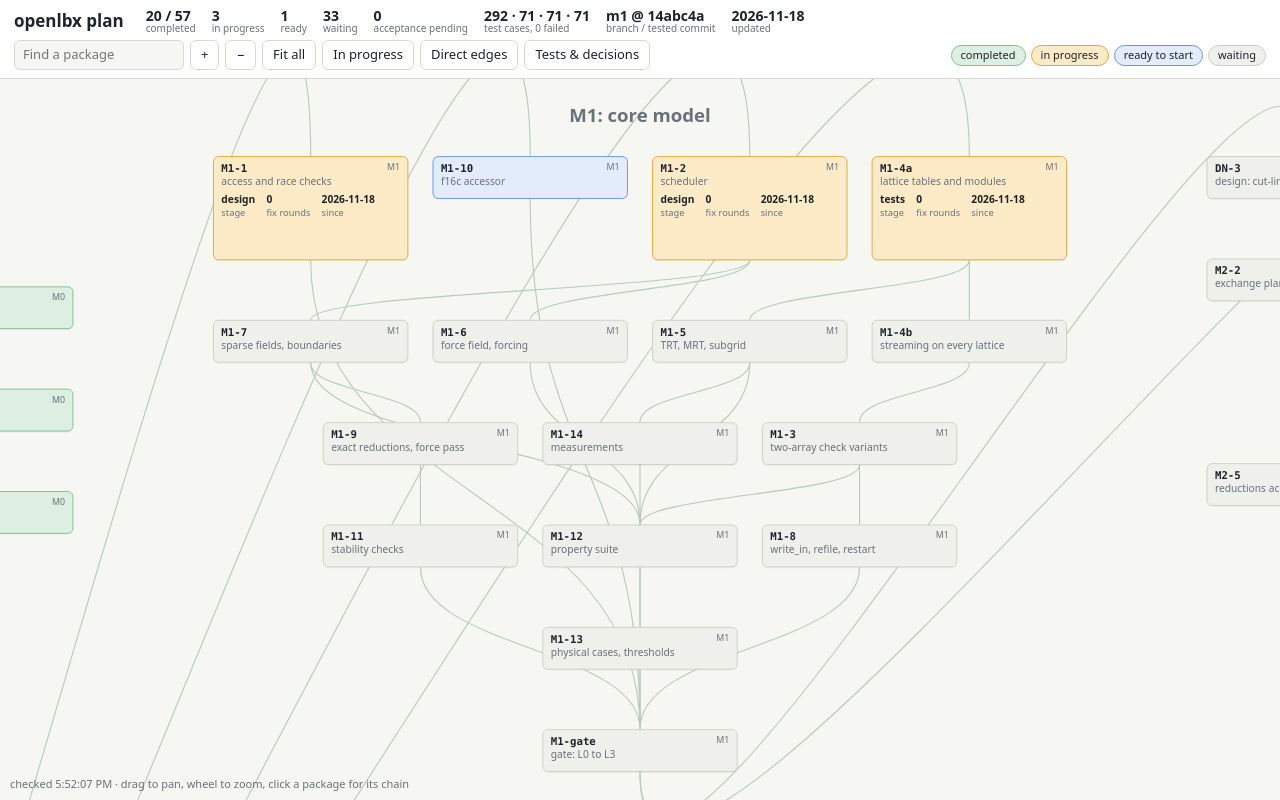
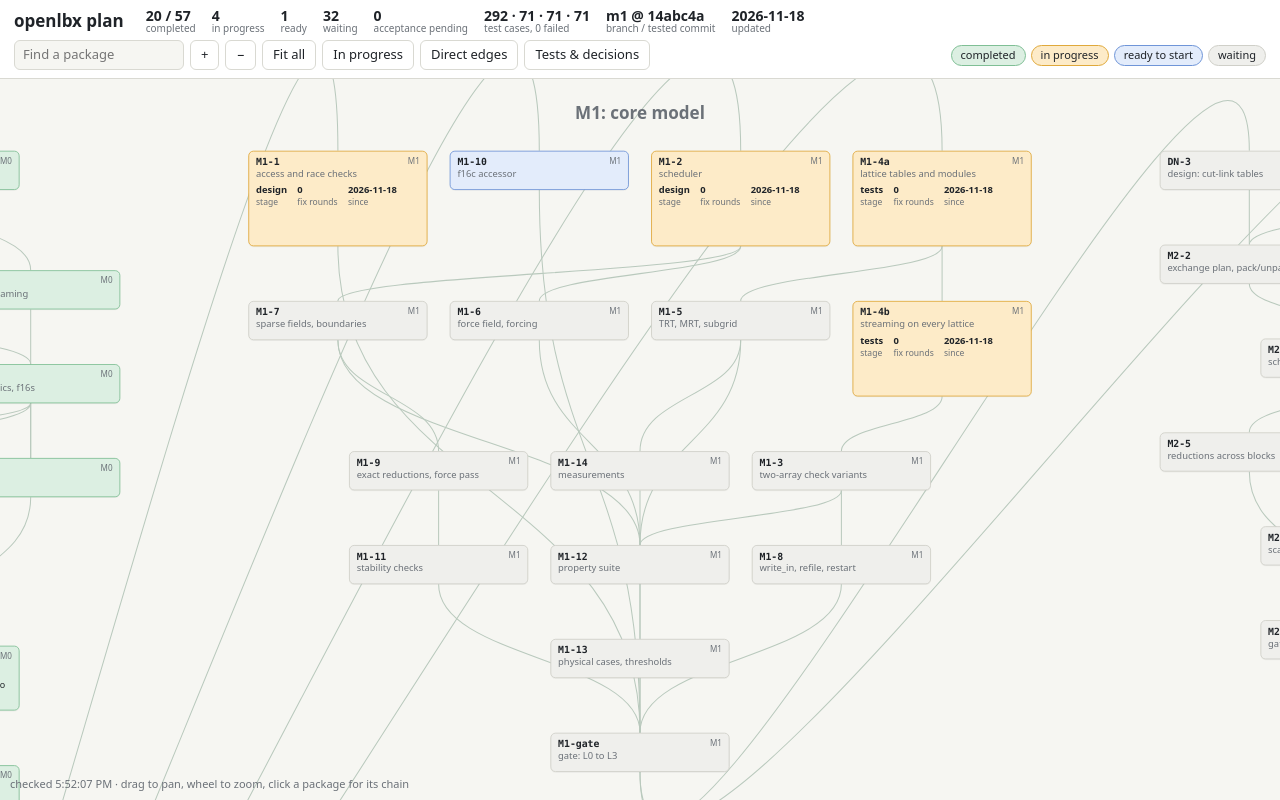
Before and after one commit to sadegh1068/openlbx-status, a plain HTML site: page index.html in a window 1280 px wide. Drawn offline with Linux system fonts and the light colour scheme.

Commit message:
Update status

```diff
--- a/data.json
+++ b/data.json
@@ -258,10 +258,12 @@
     {
      "id": "M1-4b",
      "title": "streaming on every lattice",
-     "status": "pending",
+     "status": "running",
      "deps": [
       "M1-4a"
-     ]
+     ],
+     "stage": "tests",
+     "since": "2026-11-18"
     },
     {
      "id": "M1-10",
@@ -595,24 +597,36 @@
  ],
  "findings": [
   {
+   "id": "IMPL-M1-12",
+   "text": "remedy (a) of ARCH-32 names `double_buffer = true`, which is not among the key spellings Fix: open: the key is added with the first module that needs it; until then a manifest with it is refused as an unknown key"
+  },
+  {
+   "id": "IMPL-M1-11",
+   "text": "no manifest key restricts the cells in which a fragment writes a field, so the write class of a fused pass was undefined Fix: `updated(s)` less the input classes of the field; a pass: its mask less the input classes. Open: a per-fragment write class may be needed for the b..."
+  },
+  {
+   "id": "IMPL-M1-10",
+   "text": "ARCH-35 says \"exactly one pass\" and then \"without a declared order\"; what a declared order is was not said Fix: configuration order of fused instances; `after` / `before` chains between passes; the second sentence governs"
+  },
+  {
+   "id": "IMPL-M1-8",
+   "text": "generated text depends on the configuration, so a two-way lexical comparison with a fixed declaration cannot hold (a field write for `rho` only nev... Fix: stages 2 and 12 are checked by contract; other generated fragments one way; neighbour reads of generated text are supplied as declarations by the g..."
+  },
+  {
+   "id": "IMPL-M1-7",
+   "text": "ARCH-42 (b) omitted the component macros `FIELD_READ_C`, `FIELD_WRITE_C`, and (e) did not say whether a name declared only under `writes` may be re... Fix: both macros are reserved forms and name the component as the part; a name under `writes` may be read"
+  },
+  {
+   "id": "IMPL-M1-6",
+   "text": "section 6.1 and ARCH-32 did not fix the syntax of cell-class predicates, stencils and masks in `[[uses]]` and `[[pass]]` Fix: grammar with `!`, `&`, `"
+  },
+  {
    "id": "IMPL-M1-5",
    "text": "chapter 02 lists q in {9, 15, 19, 27} and excludes D3Q7 from the core while MEM-2 compiles D2Q5 and D3Q7; no chapter says what the initial store of... Fix: tables and streaming of the scalar sets exist from M1; moments, equilibrium and initialisation come with chapter 05, and until then their initial s..."
   },
   {
    "id": "IMPL-M1-4",
    "text": "section 1.5 gives one cell along z in two dimensions but not what happens when a two-dimensional set meets a thicker block or a split along z Fix: configuration error (MEM-22); a three-dimensional set on a block one cell thick stays valid"
-  },
-  {
-   "id": "IMPL-M1-3",
-   "text": "the momentum and velocity locals have three components and nothing says what their third component holds on a two-dimensional set; an undefined val... Fix: exactly zero, written by the moment and velocity fragments"
-  },
-  {
-   "id": "IMPL-M1-2",
-   "text": "the CORE-1/CORE-2 row of the test table says D3Q27 equals D3Q19 in entries 0 to 18 in \"vectors and weights\"; table 2.4 gives different weights and... Fix: the row reads \"vectors and opposite indices; the weights differ\""
-  },
-  {
-   "id": "IMPL-M1-1",
-   "text": "CORE-3 asks the four moment identities for every compiled set, but D2Q5 and D3Q7, which MEM-2 compiles, cannot satisfy the fourth-order identity (t... Fix: CORE-3 holds for the four hydrodynamic sets; the scalar sets are checked for the pairing, unit weight sum, vanishing first and third moments and th..."
   }
  ]
 }
--- a/index.html
+++ b/index.html
@@ -357,10 +357,12 @@ const INLINE = {
     {
      "id": "M1-4b",
      "title": "streaming on every lattice",
-     "status": "pending",
+     "status": "running",
      "deps": [
       "M1-4a"
-     ]
+     ],
+     "stage": "tests",
+     "since": "2026-11-18"
     },
     {
      "id": "M1-10",
@@ -694,24 +696,36 @@ const INLINE = {
  ],
  "findings": [
   {
+   "id": "IMPL-M1-12",
+   "text": "remedy (a) of ARCH-32 names `double_buffer = true`, which is not among the key spellings Fix: open: the key is added with the first module that needs it; until then a manifest with it is refused as an unknown key"
+  },
+  {
+   "id": "IMPL-M1-11",
+   "text": "no manifest key restricts the cells in which a fragment writes a field, so the write class of a fused pass was undefined Fix: `updated(s)` less the input classes of the field; a pass: its mask less the input classes. Open: a per-fragment write class may be needed for the b..."
+  },
+  {
+   "id": "IMPL-M1-10",
+   "text": "ARCH-35 says \"exactly one pass\" and then \"without a declared order\"; what a declared order is was not said Fix: configuration order of fused instances; `after` / `before` chains between passes; the second sentence governs"
+  },
+  {
+   "id": "IMPL-M1-8",
+   "text": "generated text depends on the configuration, so a two-way lexical comparison with a fixed declaration cannot hold (a field write for `rho` only nev... Fix: stages 2 and 12 are checked by contract; other generated fragments one way; neighbour reads of generated text are supplied as declarations by the g..."
+  },
+  {
+   "id": "IMPL-M1-7",
+   "text": "ARCH-42 (b) omitted the component macros `FIELD_READ_C`, `FIELD_WRITE_C`, and (e) did not say whether a name declared only under `writes` may be re... Fix: both macros are reserved forms and name the component as the part; a name under `writes` may be read"
+  },
+  {
+   "id": "IMPL-M1-6",
+   "text": "section 6.1 and ARCH-32 did not fix the syntax of cell-class predicates, stencils and masks in `[[uses]]` and `[[pass]]` Fix: grammar with `!`, `&`, `"
+  },
+  {
    "id": "IMPL-M1-5",
    "text": "chapter 02 lists q in {9, 15, 19, 27} and excludes D3Q7 from the core while MEM-2 compiles D2Q5 and D3Q7; no chapter says what the initial store of... Fix: tables and streaming of the scalar sets exist from M1; moments, equilibrium and initialisation come with chapter 05, and until then their initial s..."
   },
   {
    "id": "IMPL-M1-4",
    "text": "section 1.5 gives one cell along z in two dimensions but not what happens when a two-dimensional set meets a thicker block or a split along z Fix: configuration error (MEM-22); a three-dimensional set on a block one cell thick stays valid"
-  },
-  {
-   "id": "IMPL-M1-3",
-   "text": "the momentum and velocity locals have three components and nothing says what their third component holds on a two-dimensional set; an undefined val... Fix: exactly zero, written by the moment and velocity fragments"
-  },
-  {
-   "id": "IMPL-M1-2",
-   "text": "the CORE-1/CORE-2 row of the test table says D3Q27 equals D3Q19 in entries 0 to 18 in \"vectors and weights\"; table 2.4 gives different weights and... Fix: the row reads \"vectors and opposite indices; the weights differ\""
-  },
-  {
-   "id": "IMPL-M1-1",
-   "text": "CORE-3 asks the four moment identities for every compiled set, but D2Q5 and D3Q7, which MEM-2 compiles, cannot satisfy the fourth-order identity (t... Fix: CORE-3 holds for the four hydrodynamic sets; the scalar sets are checked for the pairing, unit weight sum, vanishing first and third moments and th..."
   }
  ]
 };
```
